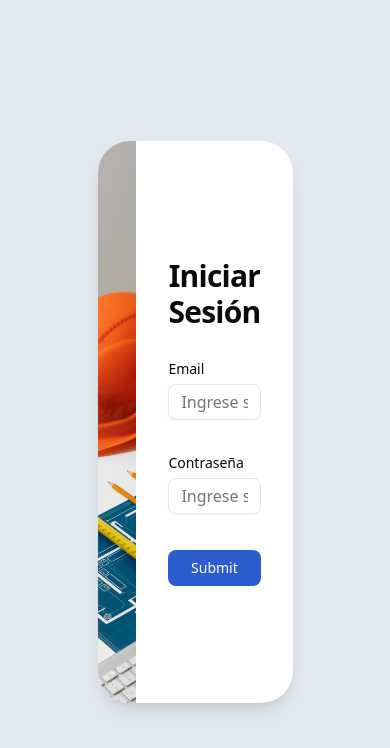
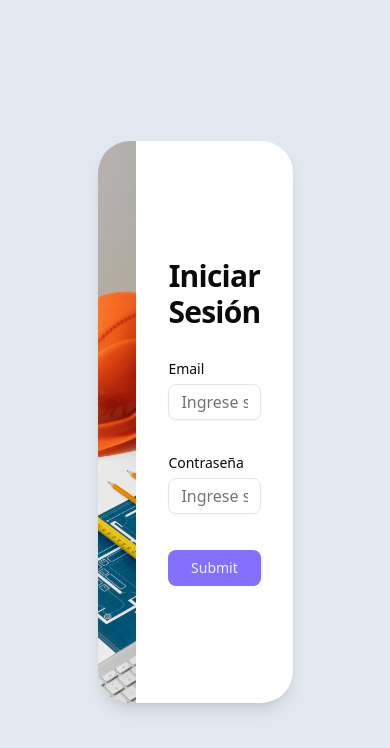
Before and after one commit to AndrePzDn/stratobuild, a React (Vite) app in the folder apps/frontend/: page /login in a window 390 px wide. Shown: the top 748 px of the page. Built offline with nearby package versions, Linux system fonts and the light colour scheme.

Commit message:
feat: Refactor Sidebar component styles and improve user avatar display; update TableTemplate border styles and adjust CSS color variables for better theme consistency

```diff
--- a/apps/frontend/src/components/Sidebar.tsx
+++ b/apps/frontend/src/components/Sidebar.tsx
@@ -15,8 +15,6 @@ import {
   DropdownMenuContent,
   DropdownMenuGroup,
   DropdownMenuItem,
-  DropdownMenuLabel,
-  DropdownMenuSeparator,
   DropdownMenuTrigger,
 } from "./ui/dropdown-menu";
 import { Avatar, AvatarFallback, AvatarImage } from "./ui/avatar";
@@ -30,8 +28,8 @@ export default function Sidebar() {
   const { user, logout } = useAuthStore();
 
   return (
-    <aside className="relative w-64 h-screen bg-primary text-sm">
-      <ScrollArea className="h-full p-4 pr-0">
+    <aside className="relative w-64 h-screen text-sm border-r shadow-lg bg-muted">
+      <ScrollArea className="h-full p-4">
         <figure>
           <Link to="/home" className="flex mb-4">
             {/* <img src={Logo} alt="StratoBuild Logo" className="w-full" /> */}
@@ -45,9 +43,9 @@ export default function Sidebar() {
                   <Link
                     to={item.redirect ?? "#"}
                     className={clsx(
-                      "flex items-center gap-3 px-3 py-2 rounded-md rounded-r-none hover:bg-secondary hover:text-secondary-foreground text-primary-foreground",
+                      "flex items-center gap-3 px-3 py-2 rounded-xl hover:bg-primary hover:text-primary-foreground",
                       pathname === item.redirect &&
-                        "font-semibold text-secondary-foreground bg-secondary"
+                        "font-semibold bg-primary text-white"
                     )}
                   >
                     {item.icon}
@@ -59,7 +57,7 @@ export default function Sidebar() {
             }
             return (
               <AccordionItem key={index} value={item.label}>
-                <AccordionTrigger className="flex items-center gap-3 px-3 py-2 rounded-md rounded-r-none hover:bg-secondary hover:text-secondary-foreground bg-primary text-primary-foreground">
+                <AccordionTrigger className="flex items-center gap-3 px-3 py-2 rounded-md hover:bg-primary hover:text-primary-foreground">
                   <div className="flex items-center gap-3">
                     {item.icon}
                     <span>{item.label}</span>
@@ -72,9 +70,9 @@ export default function Sidebar() {
                         <Link
                           to={child.redirect}
                           className={clsx(
-                            "block px-2 py-1 text-sm rounded-md rounded-r-none hover:bg-secondary hover:text-secondary-foreground bg-primary text-primary-foreground",
+                            "block px-2 py-2 text-sm rounded-md hover:bg-primary hover:text-primary-foreground ",
                             pathname === child.redirect &&
-                              "bg-secondary font-semibold text-secondary-foreground"
+                              "bg-primary font-semibold text-white"
                           )}
                         >
                           {child.label}
@@ -93,7 +91,9 @@ export default function Sidebar() {
               <div className="flex items-center gap-2 cursor-pointer hover:bg-secondary hover:text-secondary-foreground px-3 py-2 rounded-md bg-secondary">
                 <Avatar className="h-8 w-8 rounded-lg grayscale">
                   <AvatarImage alt={user?.name} />
-                  <AvatarFallback className="rounded-lg">CN</AvatarFallback>
+                  <AvatarFallback className="rounded-lg">
+                    {user?.name.charAt(0)}
+                  </AvatarFallback>
                 </Avatar>
                 <div className="grid flex-1 text-left text-sm leading-tight">
                   <span className="truncate font-medium">{user?.name}</span>
@@ -109,28 +109,12 @@ export default function Sidebar() {
               align="end"
               sideOffset={4}
             >
-              <DropdownMenuLabel className="p-0 font-normal">
-                <div className="flex items-center gap-2 px-1 py-1.5 text-left text-sm">
-                  <Avatar className="h-8 w-8 rounded-lg">
-                    <AvatarImage alt={user?.name} />
-                    <AvatarFallback className="rounded-lg">CN</AvatarFallback>
-                  </Avatar>
-                  <div className="grid flex-1 text-left text-sm leading-tight">
-                    <span className="truncate font-medium">{user?.name}</span>
-                    <span className="text-muted-foreground truncate text-xs">
-                      {user?.email}
-                    </span>
-                  </div>
-                </div>
-              </DropdownMenuLabel>
-              <DropdownMenuSeparator />
               <DropdownMenuGroup>
                 <DropdownMenuItem>
                   <UserIcon />
                   Cuenta
                 </DropdownMenuItem>
               </DropdownMenuGroup>
-              <DropdownMenuSeparator />
               <DropdownMenuItem onClick={logout}>
                 <LogOutIcon />
                 Cerrar sesión
--- a/apps/frontend/src/components/template/TableTemplate.tsx
+++ b/apps/frontend/src/components/template/TableTemplate.tsx
@@ -216,7 +216,7 @@ export default function TableTemplate<T extends z.ZodTypeAny>({
         )}
       </nav>
 
-      <div className="border border-black/30 rounded-md bg-white text-black max-h-[85dvh] min-h-[85dvh] overflow-y-auto">
+      <div className="border rounded-md bg-white text-black max-h-[85dvh] min-h-[85dvh] overflow-y-auto">
         <Table>
           <TableHeader>
             <TableRow className="bg-primary text-primary-foreground">
--- a/apps/frontend/src/index.css
+++ b/apps/frontend/src/index.css
@@ -49,11 +49,11 @@
   --card-foreground: oklch(0.145 0 0);
   --popover: oklch(1 0 0);
   --popover-foreground: oklch(0.145 0 0);
-  --primary: oklch(0.5117 0.1804 263.62);
-  --primary-foreground: oklch(1 0 0);
-  --secondary: oklch(1 0 0);
-  --secondary-foreground: oklch(0.5117 0.1804 263.62);
-  --muted: oklch(0.97 0 0);
+  --primary: oklch(0.6346 0.2018 285.24);
+  --primary-foreground: oklch(0.9748 0.0587 293.23);
+  --secondary: oklch(0.8824 0.0587 285.24);
+  --secondary-foreground: oklch(0.6346 0.2018 285.24);
+  --muted: oklch(0.9718 0.0147 294.47);
   --muted-foreground: oklch(0.556 0 0);
   --accent: oklch(0.97 0 0);
   --accent-foreground: oklch(0.205 0 0);
```
